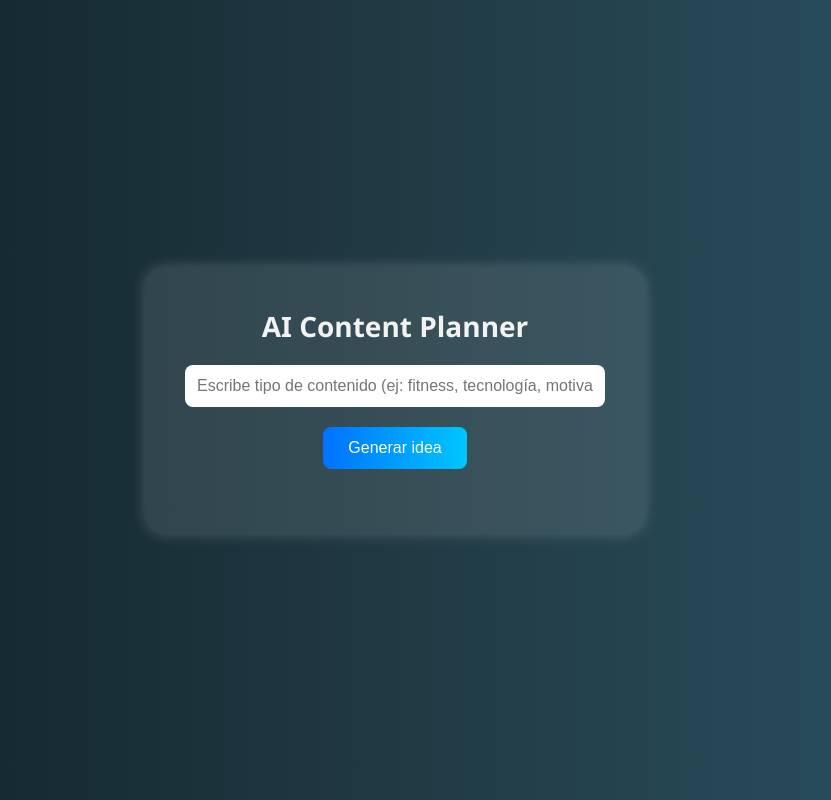
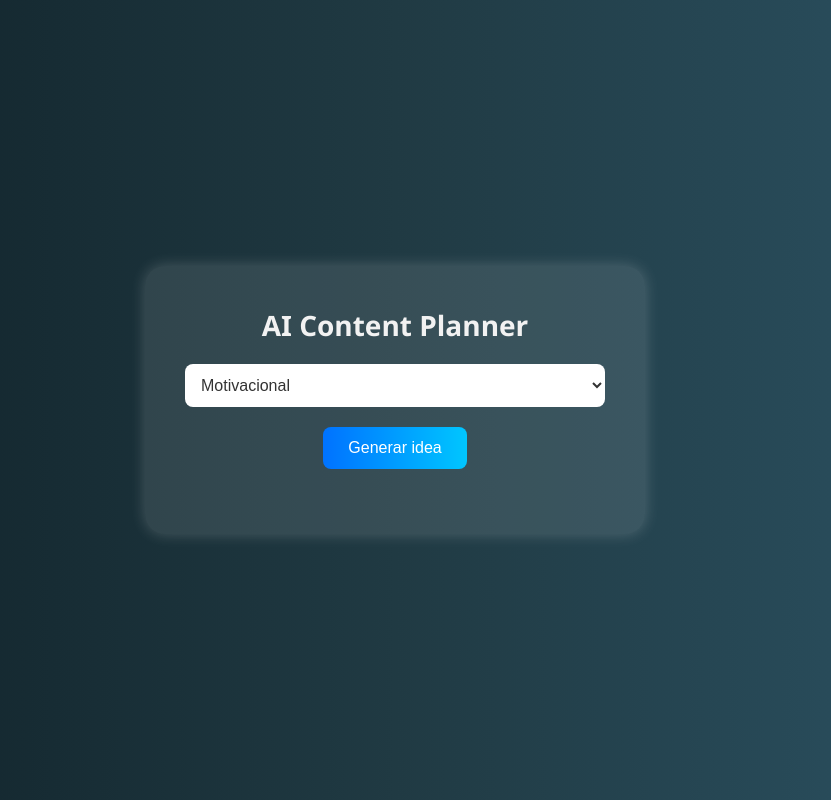
Before and after one commit to felipeberrio/ai-content-planner, a plain HTML site: page index.html in a window 1280 px wide. Shown: the whole page, without its empty margins (245-1076 px from the left). Drawn offline with Linux system fonts and the light colour scheme.

Commit message:
Modificando el input por dropdown

```diff
--- a/index.html
+++ b/index.html
@@ -9,7 +9,12 @@
 <body>
   <div class="container">
     <h1>AI Content Planner</h1>
-    <input type="text" id="contentType" placeholder="Escribe tipo de contenido (ej: fitness, tecnología, motivacional)" />
+      <select id="contentType">
+        <option value="motivacional">Motivacional</option>
+        <option value="tecnología">Tecnología</option>
+        <option value="fitness">Fitness</option>
+        <option value="general">General</option>
+      </select>
     <button onclick="generateIdea()">Generar idea</button>
     <div id="resultArea"></div>
   </div>
--- a/style.css
+++ b/style.css
@@ -31,7 +31,7 @@ h1 {
   color: #f2f2f2;
 }
 
-input {
+select {
   padding: 12px;
   width: 100%;
   border: none;
@@ -39,6 +39,8 @@ input {
   margin-bottom: 20px;
   outline: none;
   font-size: 16px;
+  background-color: white;
+  color: #333;
 }
 
 button {
```
